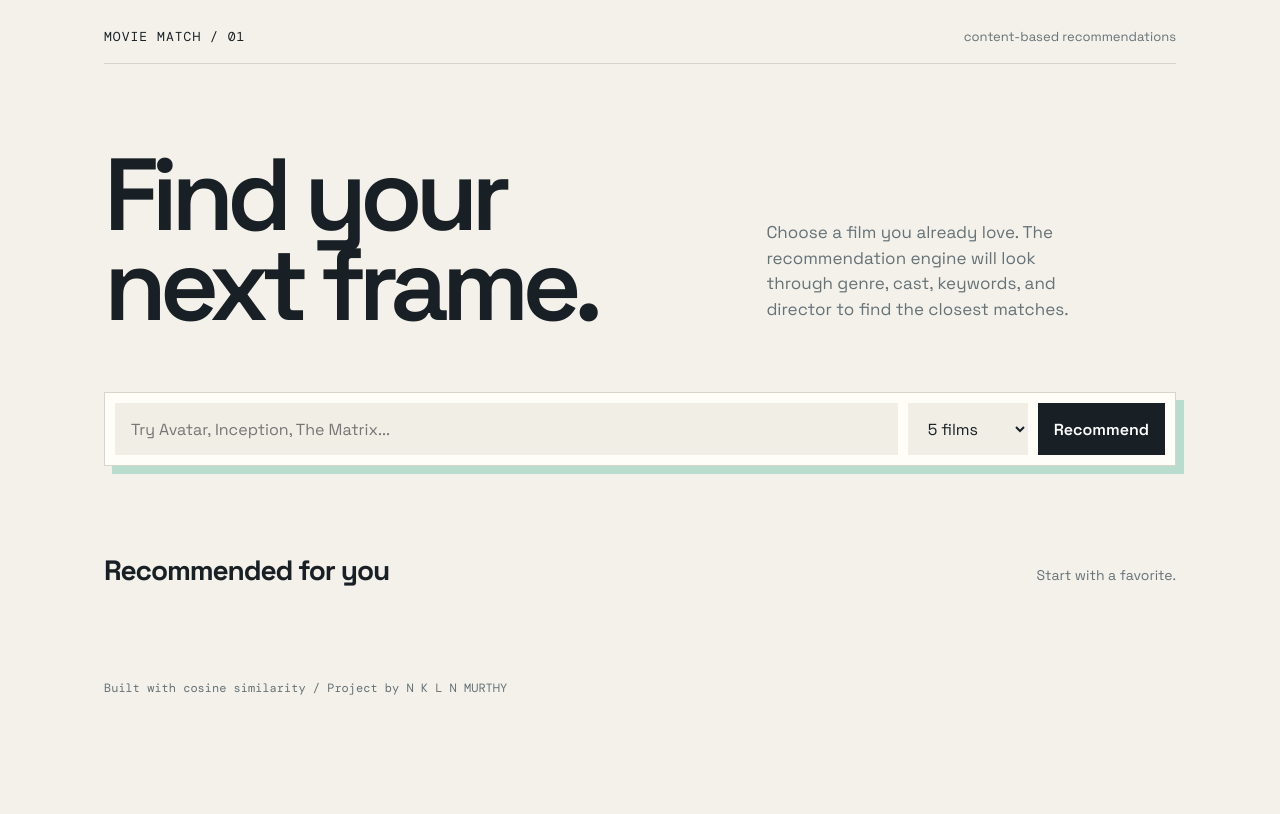
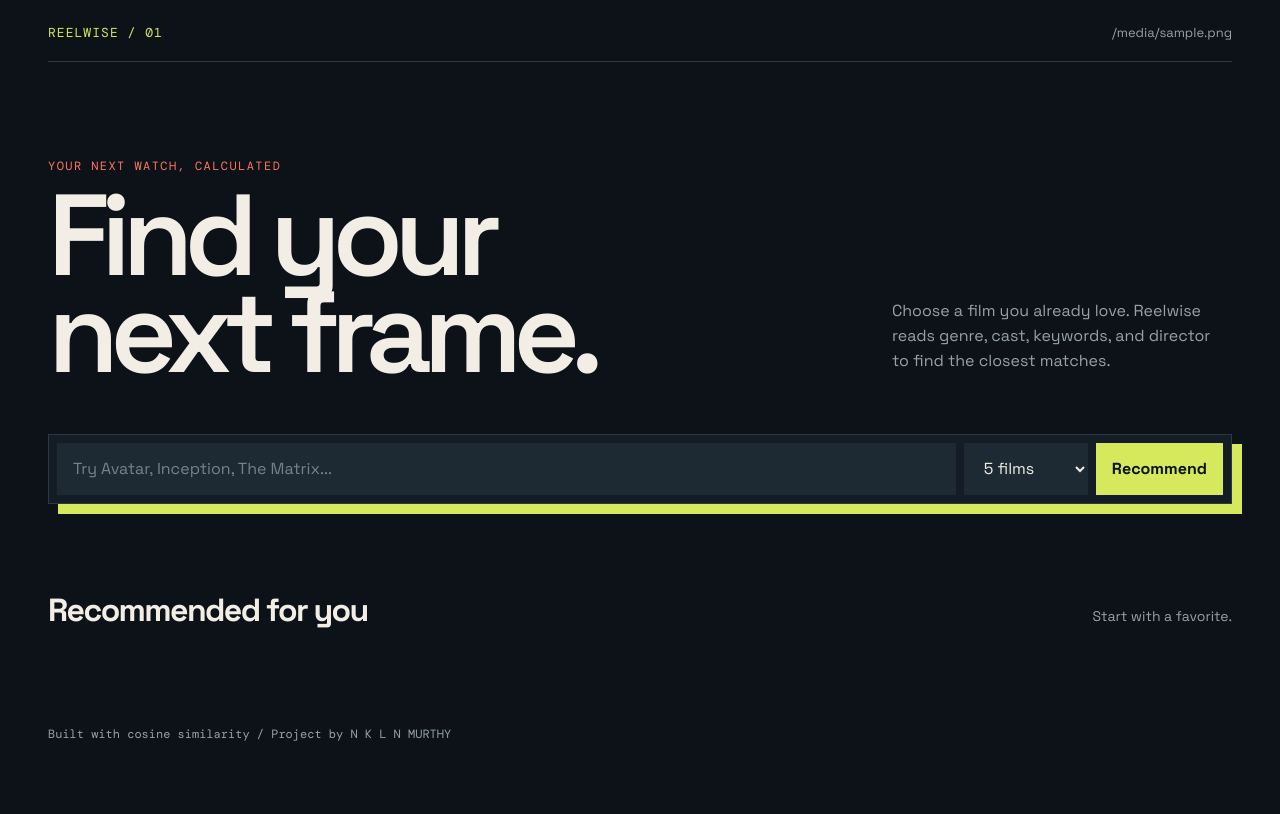
Before and after one commit to Devmurthy/movie-recommendation-cosine-similarity, a Flask app: template templates/index.html in a window 1280 px wide. Before the commit the page ends 695 px from the top, so only its background shows below. Run offline with Flask 3, Linux system fonts and the light colour scheme; the template is opened without the code that fills it: most values are stand-ins (such as "Sample title", 1, 10 or a date in 2020); parts of the project's set-up code (start-up, migrations or seed data) failed here and were passed over.

Commit message:
Refresh movie UI and harden poster loading

```diff
--- a/app.py
+++ b/app.py
@@ -1,6 +1,7 @@
 from flask import Flask, jsonify, render_template, request
 import pandas as pd
 import requests
+from functools import lru_cache
 from sklearn.feature_extraction.text import CountVectorizer
 from sklearn.metrics.pairwise import linear_kernel
 import os
@@ -10,6 +11,7 @@ load_dotenv()
 OMDB_API_KEY = os.getenv('OMDB_API_KEY')
 BASE_DIR = os.path.dirname(os.path.abspath(__file__))
 app = Flask(__name__)
+POSTER_FALLBACK = '/static/poster-placeholder.svg'
 
 def load_data():
     df = pd.read_csv(os.path.join(BASE_DIR, 'movies.csv'))
@@ -34,25 +36,26 @@ def get_movie_index(title):
         return result.index[0]
     return None
 
+@lru_cache(maxsize=2048)
 def fetch_poster_omdb(title, year=None):
-    """
-    Fetch poster URL from OMDb API using movie title (and optionally year).
-    """
     if not OMDB_API_KEY:
-        return "https://via.placeholder.com/300x450?text=No+Poster"
+        return POSTER_FALLBACK
     params = {
         't': title,
         'apikey': OMDB_API_KEY
     }
     if year:
         params['y'] = str(year)
-    response = requests.get('http://www.omdbapi.com/', params=params, timeout=5)
-    if response.status_code == 200:
+    try:
+        response = requests.get('https://www.omdbapi.com/', params=params, timeout=4)
+        response.raise_for_status()
         data = response.json()
         poster_url = data.get('Poster')
-        if poster_url and poster_url != "N/A":
-            return poster_url
-    return "https://via.placeholder.com/300x450?text=No+Poster"
+        if data.get('Response') == 'True' and poster_url and poster_url != 'N/A':
+            return poster_url.replace('http://', 'https://', 1)
+    except (requests.RequestException, ValueError):
+        pass
+    return POSTER_FALLBACK
 
 def recommend_movies(movie_title, num_recommendations=5):
     idx = get_movie_index(movie_title)
@@ -77,12 +80,13 @@ def recommend_movies(movie_title, num_recommendations=5):
 
 @app.get('/')
 def home():
-    return render_template('index.html', movies=movies['title'].tolist())
+    poster_status = 'OMDb posters connected' if OMDB_API_KEY else 'Add OMDB_API_KEY for posters'
+    return render_template('index.html', movies=movies['title'].tolist(), poster_status=poster_status)
 
 
 @app.get('/health')
 def health():
-    return jsonify({'status': 'ok'})
+    return jsonify({'status': 'ok', 'poster_provider': 'omdb' if OMDB_API_KEY else 'fallback'})
 
 
 @app.get('/api/recommendations')
--- a/templates/index.html
+++ b/templates/index.html
@@ -3,49 +3,54 @@
 <head>
   <meta charset="utf-8">
   <meta name="viewport" content="width=device-width, initial-scale=1">
-  <title>Movie Match</title>
+  <title>Reelwise — Find your next film</title>
   <link rel="preconnect" href="https://fonts.googleapis.com">
   <link rel="preconnect" href="https://fonts.gstatic.com" crossorigin>
   <link href="https://fonts.googleapis.com/css2?family=DM+Mono:wght@400;500&family=Space+Grotesk:wght@400;500;600;700&display=swap" rel="stylesheet">
   <style>
     :root {
-      --ink: #182026;
-      --muted: #657277;
-      --paper: #f4f1ea;
-      --panel: #fffdf8;
-      --mint: #b8ddcf;
-      --coral: #ec735c;
-      --line: #d8d4c9;
+      --night: #0c1218;
+      --panel: #141d25;
+      --panel-light: #1d2a33;
+      --text: #f2eee6;
+      --muted: #96a2a7;
+      --lime: #d6e85b;
+      --orange: #ff765f;
+      --line: #2b3941;
     }
     * { box-sizing: border-box; }
     body {
       margin: 0;
-      color: var(--ink);
-      background: var(--paper);
+      color: var(--text);
+      background: var(--night);
       font-family: "Space Grotesk", sans-serif;
     }
-    .shell { max-width: 1120px; margin: 0 auto; padding: 28px 24px 64px; }
-    header { display: flex; justify-content: space-between; align-items: center; border-bottom: 1px solid var(--line); padding-bottom: 18px; }
-    .mark { font-family: "DM Mono", monospace; font-size: 13px; letter-spacing: .08em; text-transform: uppercase; }
+    .shell { max-width: 1240px; margin: 0 auto; padding: 24px 28px 72px; }
+    header { display: flex; justify-content: space-between; align-items: center; border-bottom: 1px solid var(--line); padding-bottom: 20px; }
+    .mark { color: var(--lime); font-family: "DM Mono", monospace; font-size: 13px; letter-spacing: .08em; text-transform: uppercase; }
     .status { color: var(--muted); font-size: 13px; }
-    .hero { display: grid; grid-template-columns: 1.2fr .8fr; gap: 48px; align-items: end; padding: 86px 0 62px; }
-    h1 { max-width: 700px; margin: 0; font-size: clamp(3rem, 8vw, 7.8rem); line-height: .88; letter-spacing: -.07em; font-weight: 600; }
-    .intro { max-width: 330px; margin: 0 0 8px; color: var(--muted); font-size: 17px; line-height: 1.5; }
-    .search { display: grid; grid-template-columns: 1fr 120px auto; gap: 10px; padding: 10px; background: var(--panel); border: 1px solid var(--line); box-shadow: 8px 8px 0 var(--mint); }
+    .hero { display: grid; grid-template-columns: 1fr 340px; gap: 48px; align-items: end; padding: 96px 0 52px; }
+    .eyebrow { color: var(--orange); font: 12px "DM Mono", monospace; letter-spacing: .12em; text-transform: uppercase; }
+    h1 { max-width: 760px; margin: 14px 0 0; font-size: clamp(3.6rem, 9vw, 8.5rem); line-height: .84; letter-spacing: -.075em; font-weight: 600; }
+    .intro { max-width: 330px; margin: 0 0 8px; color: var(--muted); font-size: 16px; line-height: 1.55; }
+    .search { display: grid; grid-template-columns: 1fr 124px auto; gap: 8px; padding: 8px; background: var(--panel); border: 1px solid var(--line); box-shadow: 10px 10px 0 var(--lime); }
     input, select, button { border: 0; min-height: 52px; padding: 0 16px; font: inherit; }
-    input, select { color: var(--ink); background: #f1eee6; outline: 2px solid transparent; }
-    input:focus, select:focus { outline-color: var(--coral); }
-    button { color: #fff; background: var(--ink); cursor: pointer; font-weight: 600; transition: background .2s, transform .2s; }
-    button:hover { background: var(--coral); transform: translateY(-2px); }
+    input, select { color: var(--text); background: var(--panel-light); outline: 2px solid transparent; }
+    input::placeholder { color: #75838a; }
+    input:focus, select:focus { outline-color: var(--lime); }
+    button { color: var(--night); background: var(--lime); cursor: pointer; font-weight: 700; transition: background .2s, transform .2s; }
+    button:hover { background: var(--orange); transform: translateY(-2px); }
     button:disabled { opacity: .65; cursor: wait; transform: none; }
-    .results-head { display: flex; justify-content: space-between; align-items: baseline; margin: 86px 0 20px; }
-    h2 { margin: 0; font-size: 28px; letter-spacing: -.04em; }
+    .results-head { display: flex; justify-content: space-between; align-items: baseline; margin: 86px 0 24px; }
+    h2 { margin: 0; font-size: 32px; letter-spacing: -.05em; }
     #message { color: var(--muted); font-size: 14px; }
-    .grid { display: grid; grid-template-columns: repeat(5, 1fr); gap: 16px; }
-    .card { min-width: 0; background: var(--panel); border: 1px solid var(--line); padding: 10px; animation: appear .35s ease both; }
-    .card img { display: block; width: 100%; aspect-ratio: 2 / 3; object-fit: cover; background: var(--mint); }
-    .card h3 { margin: 13px 2px 4px; font-size: 16px; line-height: 1.2; }
-    .number { color: var(--coral); font: 12px "DM Mono", monospace; }
+    .grid { display: grid; grid-template-columns: repeat(5, 1fr); gap: 18px; }
+    .card { min-width: 0; overflow: hidden; background: var(--panel); border: 1px solid var(--line); padding: 9px; animation: appear .35s ease both; }
+    .poster-wrap { position: relative; overflow: hidden; background: var(--panel-light); }
+    .card img { display: block; width: 100%; aspect-ratio: 2 / 3; object-fit: cover; transition: transform .35s ease; }
+    .card:hover img { transform: scale(1.04); }
+    .card h3 { margin: 13px 2px 5px; font-size: 16px; line-height: 1.2; }
+    .number { color: var(--lime); font: 12px "DM Mono", monospace; }
     footer { margin-top: 72px; color: var(--muted); font: 12px "DM Mono", monospace; }
     @keyframes appear { from { opacity: 0; transform: translateY(12px); } to { opacity: 1; transform: none; } }
     @media (max-width: 760px) {
@@ -54,17 +59,18 @@
       .intro { margin-top: 28px; }
       .search { grid-template-columns: 1fr 92px; }
       .search button { grid-column: 1 / -1; }
-      .grid { grid-template-columns: repeat(2, 1fr); }
+      .grid { grid-template-columns: repeat(2, 1fr); gap: 10px; }
       .results-head { margin-top: 64px; }
+      .shell { padding: 20px 16px 48px; }
     }
   </style>
 </head>
 <body>
   <main class="shell">
-    <header><div class="mark">Movie Match / 01</div><div class="status">content-based recommendations</div></header>
+    <header><div class="mark">Reelwise / 01</div><div class="status">{{ poster_status }}</div></header>
     <section class="hero">
-      <h1>Find your<br>next frame.</h1>
-      <p class="intro">Choose a film you already love. The recommendation engine will look through genre, cast, keywords, and director to find the closest matches.</p>
+      <div><div class="eyebrow">Your next watch, calculated</div><h1>Find your<br>next frame.</h1></div>
+      <p class="intro">Choose a film you already love. Reelwise reads genre, cast, keywords, and director to find the closest matches.</p>
     </section>
     <form class="search" id="search-form">
       <input id="movie" name="movie" list="movie-list" placeholder="Try Avatar, Inception, The Matrix..." required autocomplete="off">
@@ -103,7 +109,7 @@
           const card = document.createElement('article');
           card.className = 'card';
           card.style.animationDelay = `${index * 45}ms`;
-          card.innerHTML = `<img src="${movie.poster}" alt="Poster for ${movie.title}" loading="lazy"><div class="number">0${index + 1}</div><h3></h3>`;
+          card.innerHTML = `<div class="poster-wrap"><img src="${movie.poster}" alt="Poster for ${movie.title}" loading="lazy" onerror="this.onerror=null;this.src='/static/poster-placeholder.svg';"></div><div class="number">0${index + 1}</div><h3></h3>`;
           card.querySelector('h3').textContent = movie.title;
           results.appendChild(card);
         });
```
Also changed, not shown: README.md, static/poster-placeholder.svg (added).
